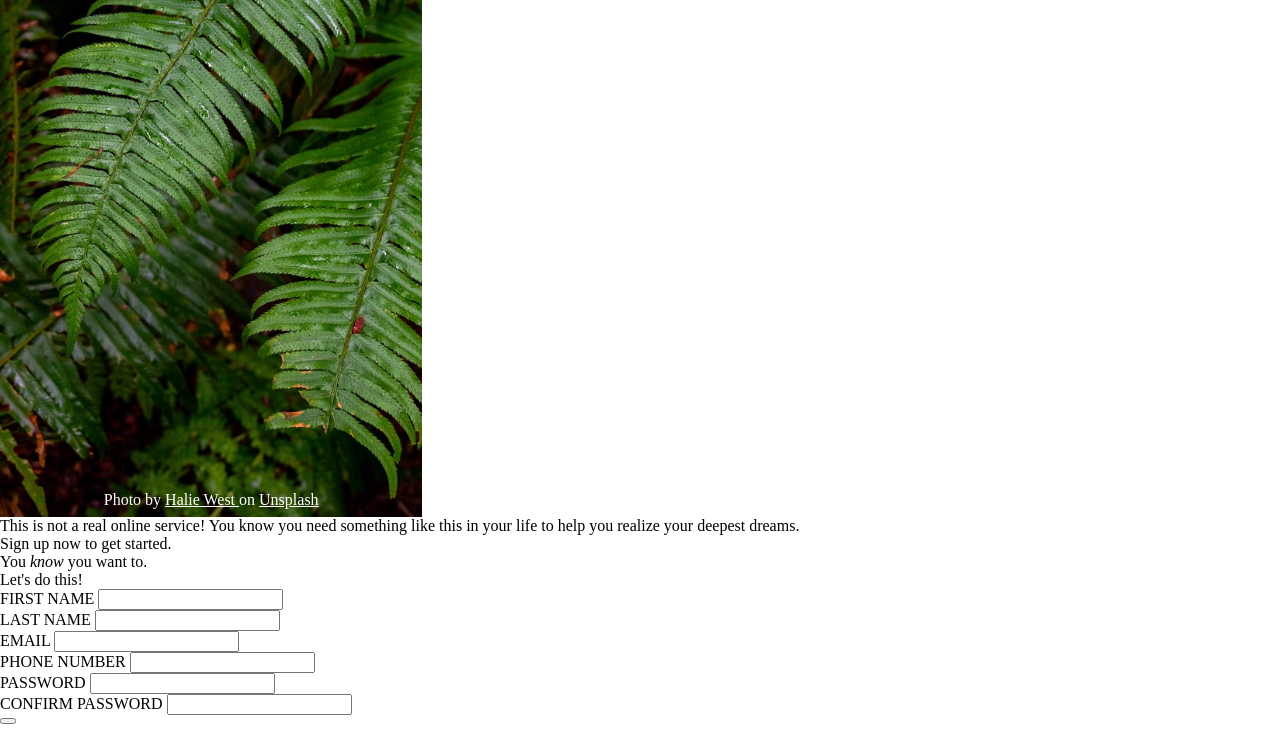
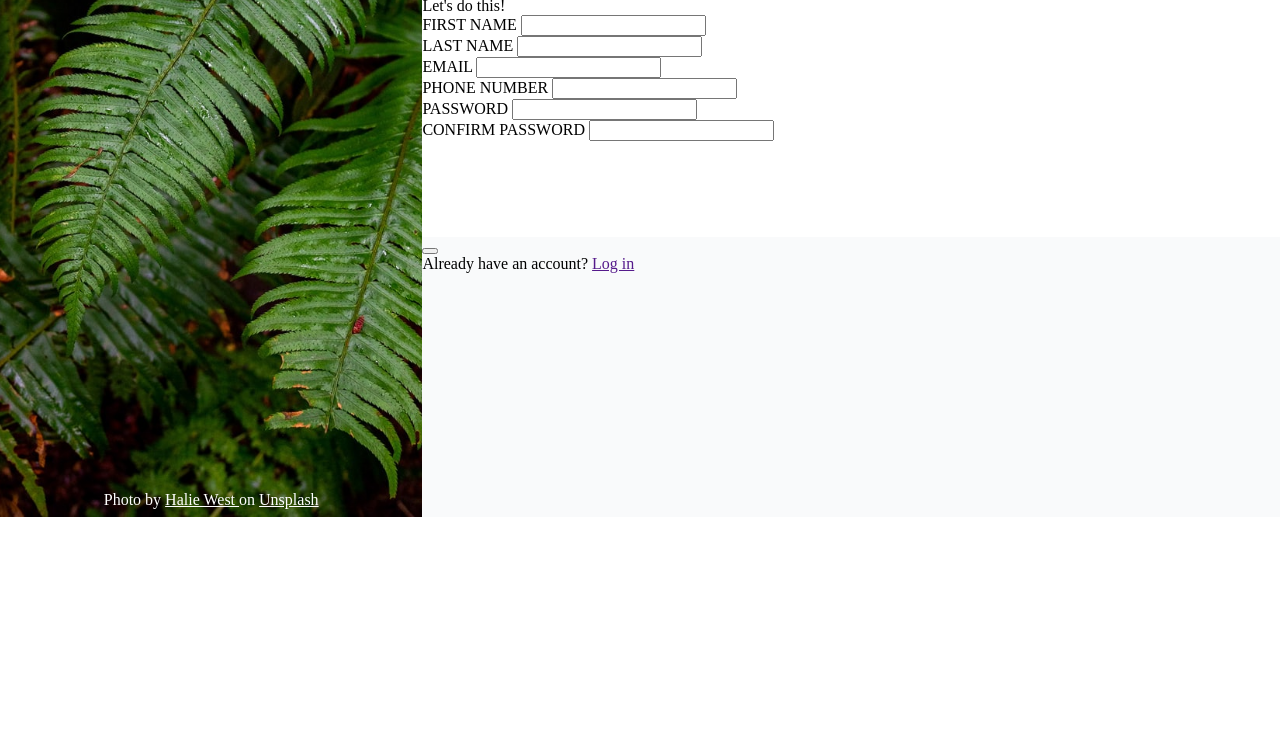
Before and after one commit to Aureatus/Sign-up-Form, a plain HTML site: page index.html in a window 1280 px wide. Shown: the part 283-1034 px from the top of the page. After the commit the page ends 800 px from the top, so only its background shows below. Drawn offline with Linux system fonts and the light colour scheme.

Commit message:
Changed some sizes to use min and vw units over % and added basic styling for right side but no positioning yet

```diff
--- a/styles.css
+++ b/styles.css
@@ -41,11 +41,24 @@ img {
 
 /* STYLING */
 
+:root {
+  --create-account--button-color: #596d48;
+  --input-border-color: #e5e7eb;
+  --faded-white: #f9fafb;
+}
+
 html,
 body {
-  height: 100vh;
-  width: 100vw;
+  min-height: 100vh;
+  min-width: 100vw;
 }
+
+body {
+  display: flex;
+  flex-direction: row;
+}
+
+/* Left Side */
 
 flex-container.logo-heading-container {
   margin: 0;
@@ -54,7 +67,7 @@ flex-container.logo-heading-container {
   height: 100%;
 }
 section.left {
-  width: 33%;
+  width: 33vw;
   min-height: 100vh;
   background-image: url("/Ferns.jpeg");
   background-color: green;
@@ -89,14 +102,41 @@ div.logo-heading img {
   padding: 3%;
 }
 
-footer {
+section.left footer {
   position: relative;
   bottom: 1vh;
 }
 
-footer p {
+section.left footer p {
   color: white;
 }
-footer a {
+section.left footer a {
   color: white;
 }
+
+/* Right Side*/
+
+section.right {
+  width: 67vw;
+  min-height: 100vh;
+  display: flex;
+  flex-direction: column;
+}
+
+section.right > header {
+  width: 100%;
+  height: 35%;
+  background-color: var(--faded-white);
+}
+
+section.right > main {
+  background-color: white;
+  width: 100%;
+  height: 30%;
+}
+
+section.right > footer {
+  background-color: var(--faded-white);
+  width: 100%;
+  height: 35%;
+}
```
